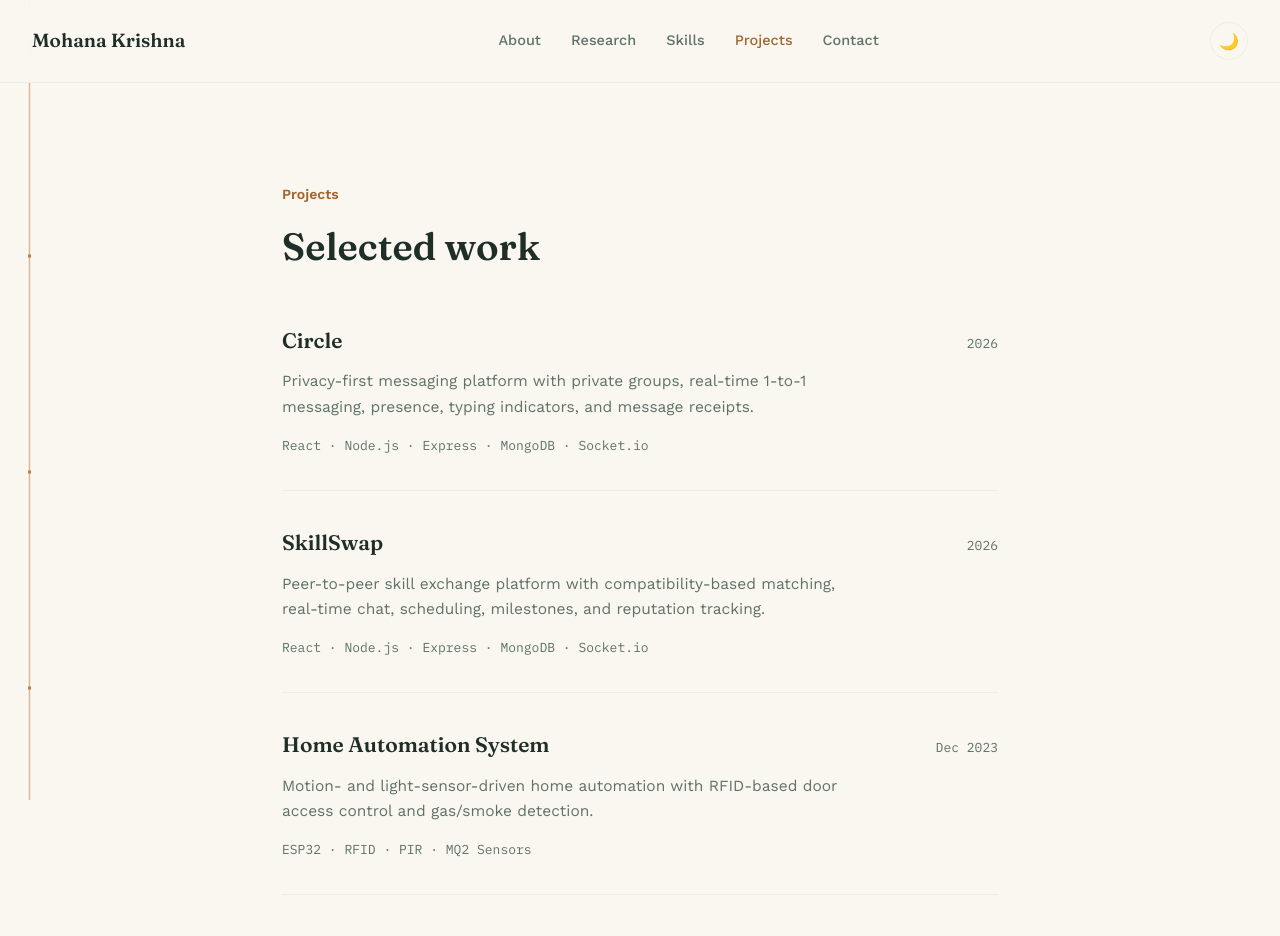
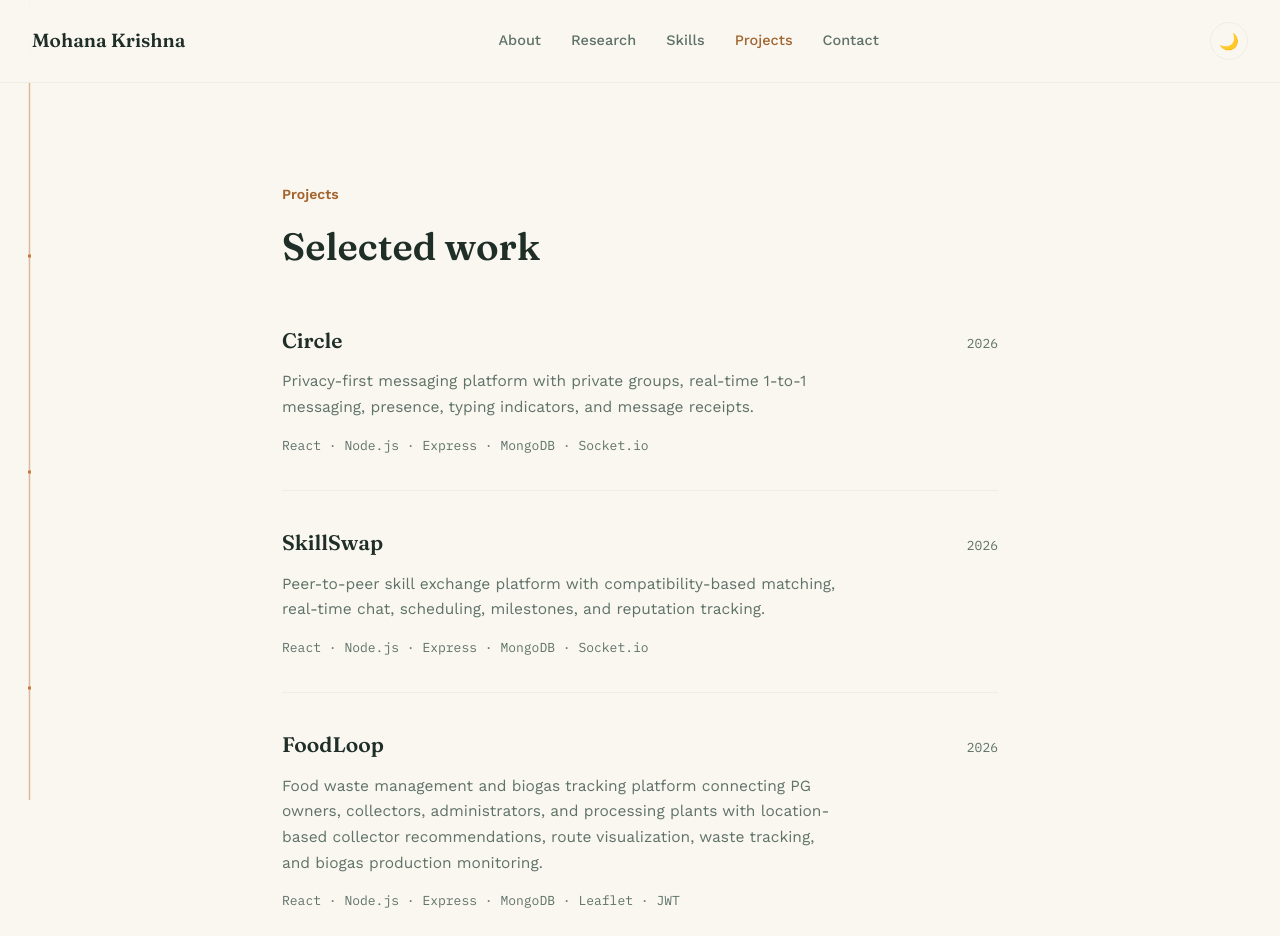
Before and after one commit to Mohanasolasa/Portfolio, a React (Vite) app: page /Portfolio/projects in a window 1280 px wide. Shown: the top 936 px of the page. Built offline with nearby package versions, Linux system fonts and the light colour scheme.

Commit message:
Update projects section

```diff
--- a/src/components/Projects.jsx
+++ b/src/components/Projects.jsx
@@ -13,10 +13,10 @@ const projects = [{
   tech: 'React · Node.js · Express · MongoDB · Socket.io',
 },
 {
-  title: 'Home Automation System',
-  year: 'Dec 2023',
-  description: 'Motion- and light-sensor-driven home automation with RFID-based door access control and gas/smoke detection.',
-  tech: 'ESP32 · RFID · PIR · MQ2 Sensors',
+  title: 'FoodLoop',
+  year: '2026',
+  description: 'Food waste management and biogas tracking platform connecting PG owners, collectors, administrators, and processing plants with location-based collector recommendations, route visualization, waste tracking, and biogas production monitoring.',
+  tech: 'React · Node.js · Express · MongoDB · Leaflet · JWT',
 },
 {
   title: 'Personal Portfolio',
```
